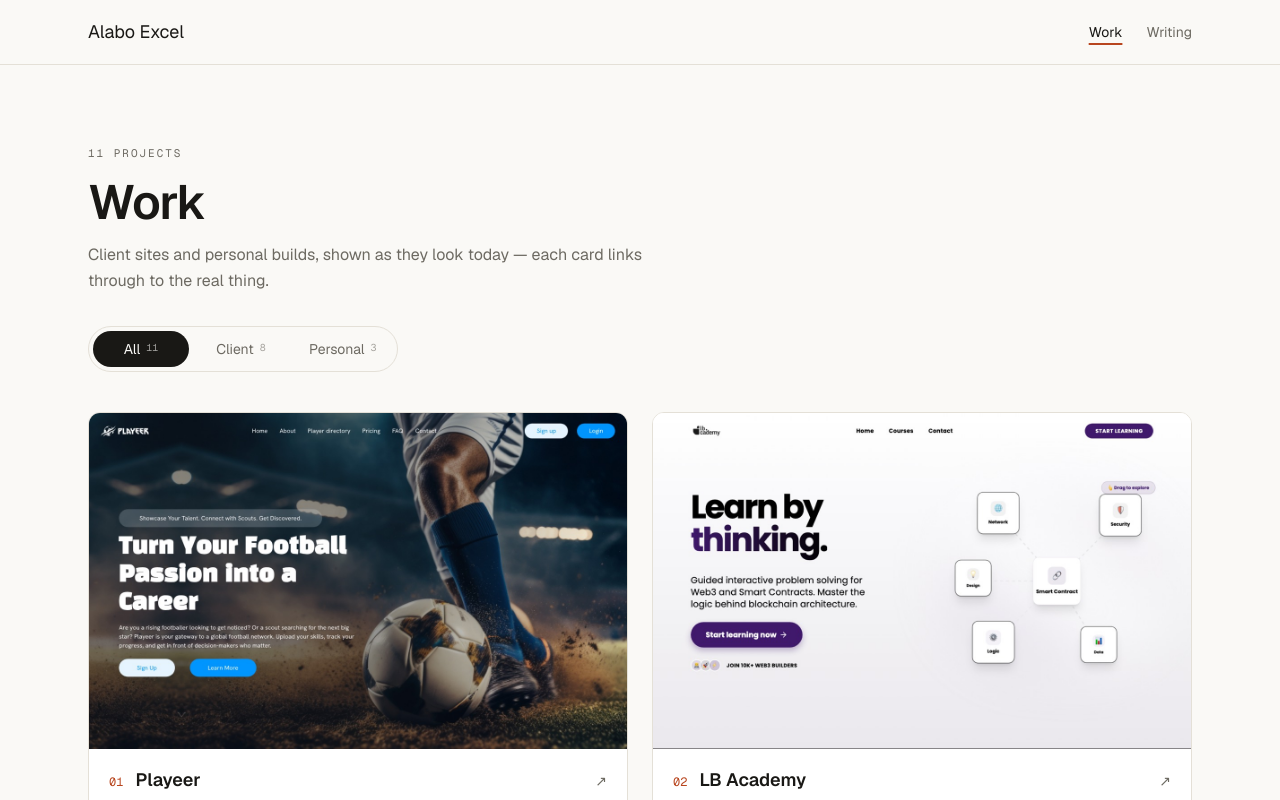
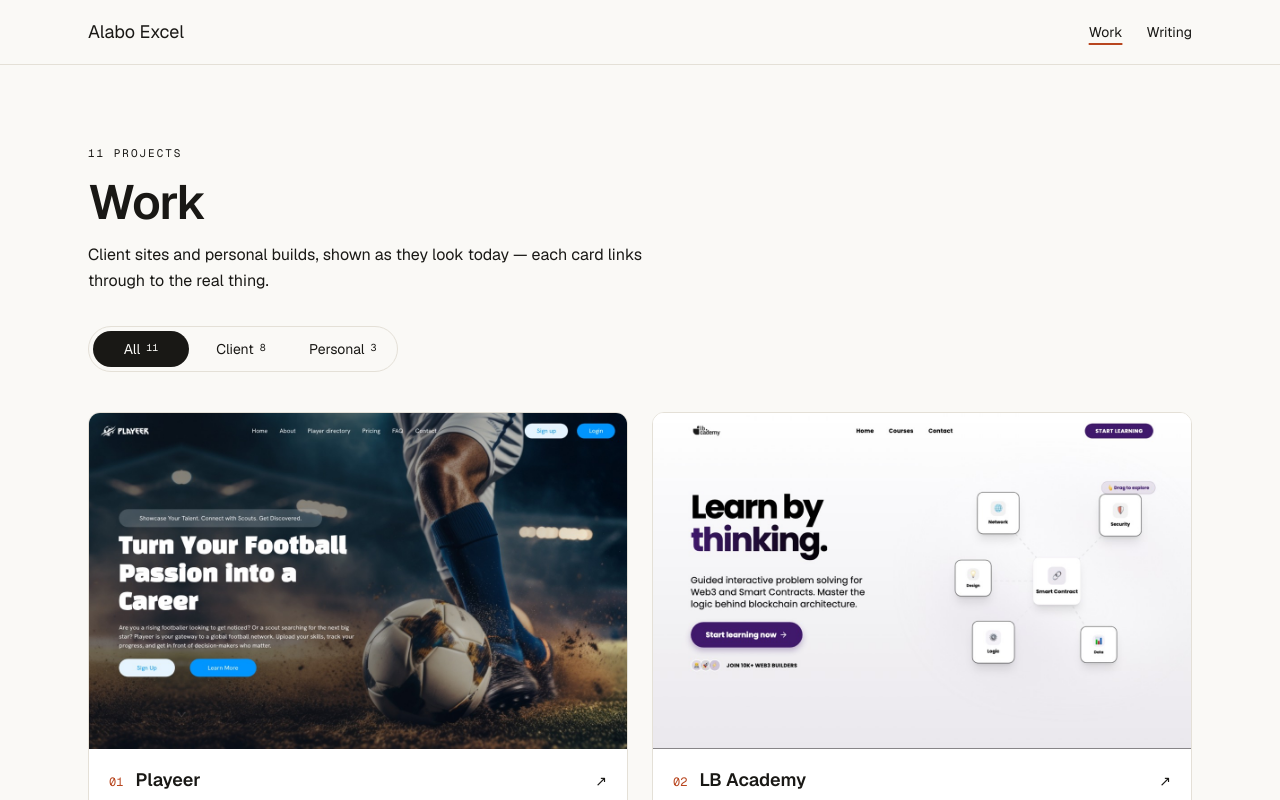
Before and after one commit to alabo-excel/my-portfolio-25, a Next.js app: page /projects in a window 1280 px wide. Shown: the top 800 px of the page. Built offline with nearby package versions, Linux system fonts and the light colour scheme.

Commit message:
font color

```diff
--- a/src/app/globals.css
+++ b/src/app/globals.css
@@ -7,7 +7,7 @@
   --paper: #faf9f6;
   --surface: #ffffff;
   --ink: #191815;
-  --muted: #6d6a62;
+  --muted: #191815;
   --rule: #e4e0d7;
   --accent: #b8461f;
   --accent-soft: #f6ece6;
@@ -18,8 +18,8 @@
   :root {
     --paper: #0c0c0d;
     --surface: #141416;
-    --ink: #ebe8e2;
-    --muted: #9a968e;
+    --ink: #ffffff;
+    --muted: #ffffff;
     --rule: #272729;
     --accent: #f08b52;
     --accent-soft: #1d1512;
--- a/src/app/projects/page.tsx
+++ b/src/app/projects/page.tsx
@@ -58,7 +58,7 @@ export default function ProjectsPage() {
                                 }`}
                         >
                             {option.label}
-                            <span className="font-mono text-[10px] opacity-60">
+                            <span className="font-mono text-[10px]">
                                 {counts[option.key]}
                             </span>
                         </button>
```
